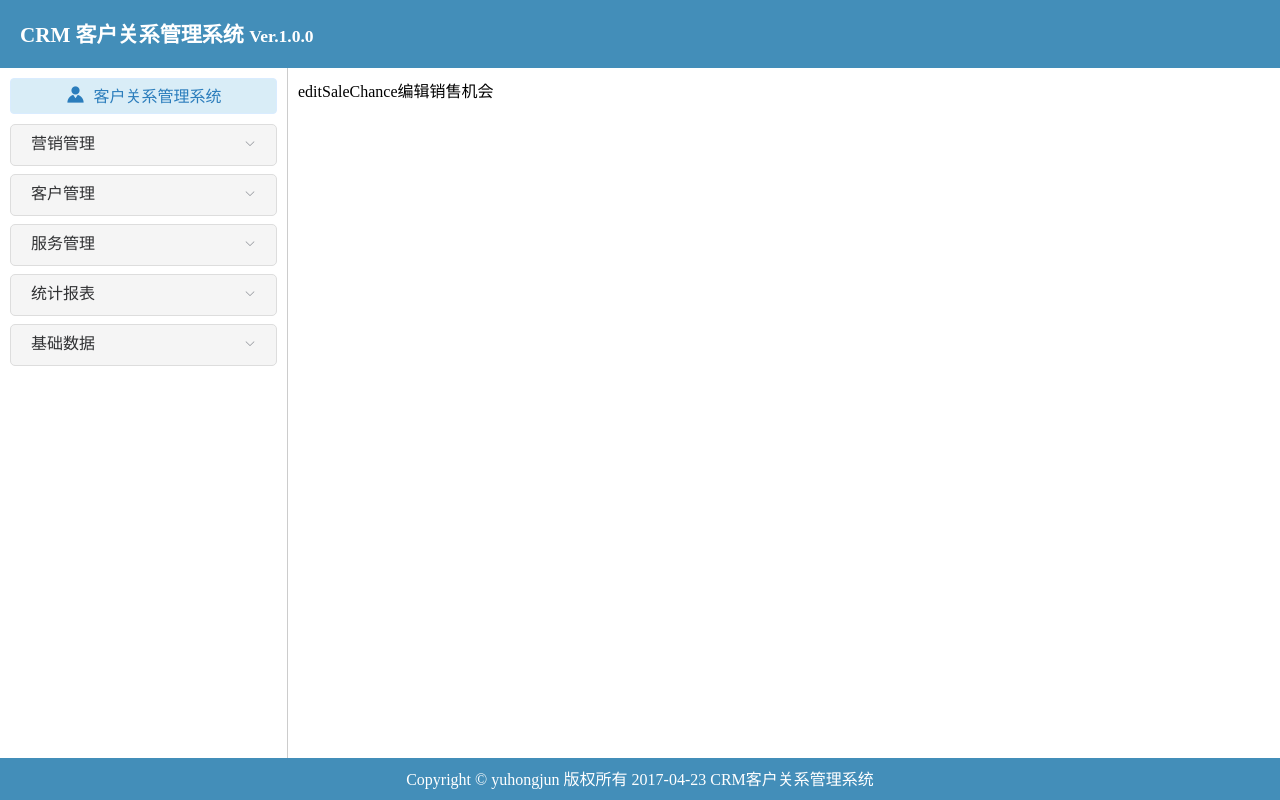
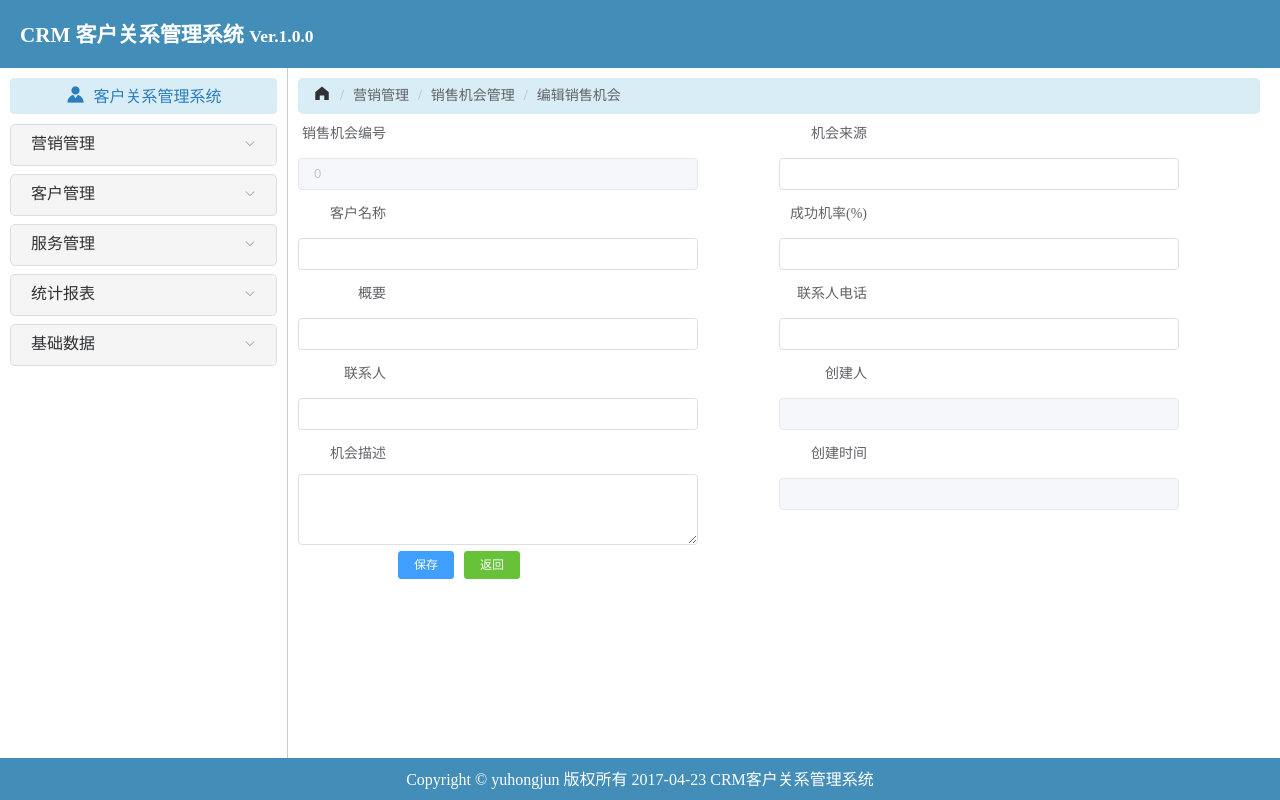
Before and after one commit to ManYI0806/crmclient, a Vue app: page /index/editSaleChance in a window 1280 px wide. Built offline with nearby package versions, Linux system fonts and the light colour scheme; no server answers.

Commit message:
Update EditSaleChance.vue
编辑修改销售机会组件视图
完成对具体销售机会内容修改的功能实现

```diff
--- a/src/views/sale/EditSaleChance.vue
+++ b/src/views/sale/EditSaleChance.vue
@@ -1,11 +1,143 @@
 <template>
 	<div>
-		editSaleChance编辑销售机会
+		<el-breadcrumb separator="/">
+			<el-breadcrumb-item :to="{ path: '/index' }">
+				<i class="el-icon-s-home"></i>
+			</el-breadcrumb-item>
+			<el-breadcrumb-item>营销管理</el-breadcrumb-item>
+			<el-breadcrumb-item>销售机会管理</el-breadcrumb-item>
+			<el-breadcrumb-item>编辑销售机会</el-breadcrumb-item>
+		</el-breadcrumb>
+
+		<el-row>
+			<el-col :span="12">
+				<el-form :inline="true" ref="saleChance" :model="saleChance" label-width="100px">
+					<el-form-item label="销售机会编号">
+						<el-input :disabled="true" v-model="saleChance.chanceId" size="small" style="width: 400px;"></el-input>
+					</el-form-item>
+					<el-form-item label="客户名称">
+						<el-input v-model="saleChance.chanceCustName" size="small" style="width: 400px;"></el-input>
+					</el-form-item>
+					<el-form-item label="概要">
+						<el-input v-model="saleChance.chanceTitle" size="small" style="width: 400px;"></el-input>
+					</el-form-item>
+					<el-form-item label="联系人">
+						<el-input v-model="saleChance.chanceLinkman" size="small" style="width: 400px;"></el-input>
+					</el-form-item>
+					<el-form-item label="机会描述">
+						<el-input type="textarea" :rows="3" v-model="saleChance.chanceDesc" size="small" style="width: 400px;"></el-input>
+					</el-form-item>
+					<el-form-item>
+						<el-button type="primary" size="mini" @click="editSaleChance">保存</el-button>
+					</el-form-item>
+					<el-form-item>
+						<el-button type="success" size="mini" @click="goback">返回</el-button>
+					</el-form-item>
+				</el-form>
+			</el-col>
+			<el-col :span="12">
+				<el-form :inline="true" ref="saleChance" :model="saleChance" label-width="100px">
+					<el-form-item label="机会来源">
+						<el-input v-model="saleChance.chanceSource" size="small" style="width: 400px;"></el-input>
+					</el-form-item>
+					<el-form-item label="成功机率(%)">
+						<el-input v-model="saleChance.chanceRate" size="small" style="width: 400px;"></el-input>
+					</el-form-item>
+					<el-form-item label="联系人电话">
+						<el-input v-model="saleChance.chanceTel" size="small" style="width: 400px;"></el-input>
+					</el-form-item>
+					<el-form-item label="创建人">
+						<el-input :disabled="true" v-model="sysuser.userName" size="small" style="width: 400px;"></el-input>
+					</el-form-item>
+					<el-form-item label="创建时间">
+						<el-input :disabled="true" v-model="saleChance.chanceCreateDate" size="small" style="width: 400px;"></el-input>
+					</el-form-item>
+				</el-form>
+			</el-col>
+		</el-row>
+
 	</div>
 </template>
 
 <script>
+	export default {
+		data() {
+			return {
+				saleChance: {
+					chanceId: 0,
+					chanceSource: '',
+					chanceCustName: '',
+					chanceRate: '',
+					chanceTitle: '',
+					chanceTel: '',
+					chanceLinkman: '',
+					chanceCreateId: 0,
+					chanceDesc: '',
+					chanceCreateDate: '',
+					chanceDueDate: ''
+				},
+				sysuser: {}
+			}
+		},
+		created() {
+			this.$axios.post('selectSysUserById', {
+					userId: this.$route.query.chanceCreateId
+				})
+				.then((response) => {
+					this.sysuser = response.data;
+				})
+			this.$axios.post('selectSaleChanceById', {
+					chanceId: this.$route.query.chanceId
+				})
+				.then((response) => {
+					this.saleChance = response.data;
+				})
+				.catch((error) => {
+					console.log(error);
+				})
+		},
+		methods: {
+			editSaleChance() {
+				this.$axios.post('editSaleChance', this.saleChance)
+					.then((response) => {
+						if (response.data == 1) {
+							alert('修改成功');
+							this.$router.push('/index/saleChanceList');
+						} else {
+							alert('编辑失败');
+						}
+					})
+			},
+			goback() {
+				this.$router.push('/index/saleChanceList');
+			}
+		}
+	}
 </script>
 
-<style>
+<style scoped>
+	.el-breadcrumb {
+		background-color: #D9EDF7;
+		border-radius: 5px;
+		height: 36px;
+		line-height: 36px;
+		padding-left: 15px;
+		font-weight: 00;
+	}
+
+	.el-icon-s-home {
+		font-size: 18px;
+	}
+
+	.demo-form-inline {
+		margin: 15px 0;
+	}
+
+	.el-form-item {
+		margin-bottom: 0;
+	}
+
+	.el-button--primary {
+		margin-left: 100px;
+	}
 </style>
```
